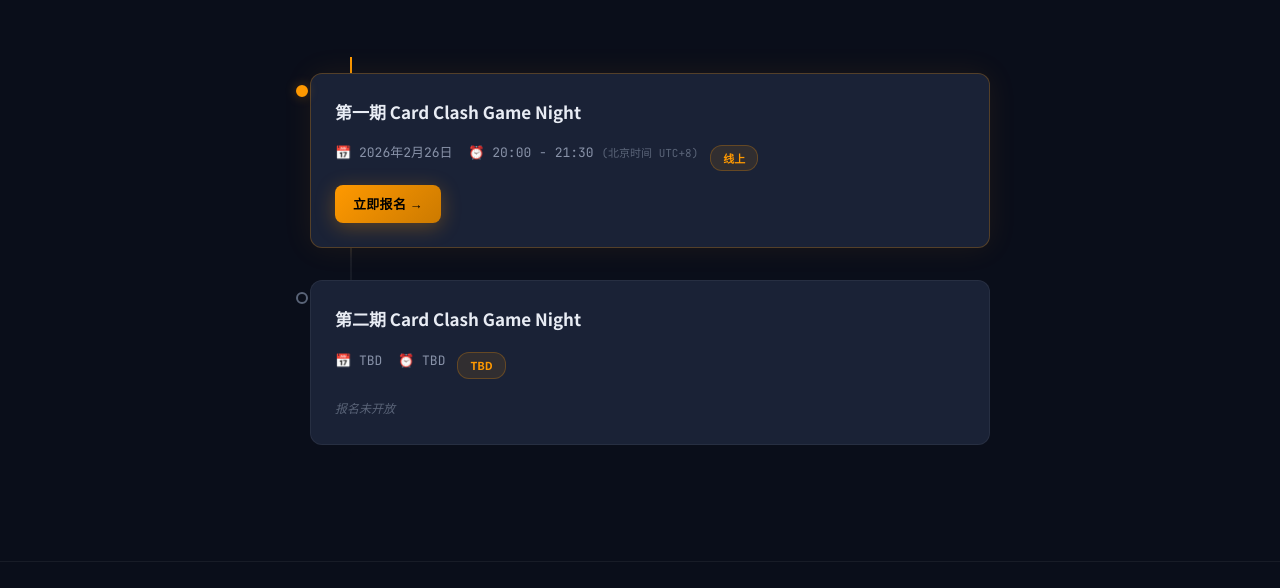
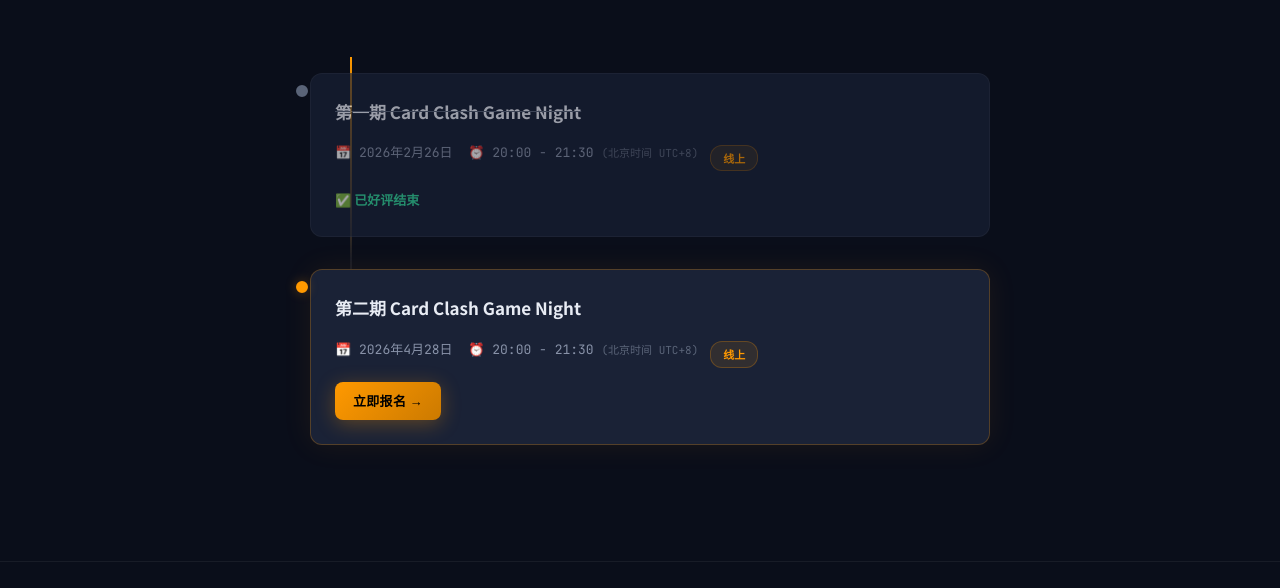
Before and after one commit to cnusergroup/ug-card-clash, a plain HTML site: page index.html in a window 1280 px wide. Shown: the part 2671-3259 px from the top of the page. Drawn offline with Linux system fonts and the light colour scheme; no server answers.

Commit message:
更新活动日程：第一期已结束，添加第二期 4/28 报名链接

```diff
--- a/events.js
+++ b/events.js
@@ -18,15 +18,16 @@
     date: "2026年2月26日",
     time: "20:00 - 21:30",
     type: "线上",
-    signupUrl: "https://ycncgf36nxp0.feishu.cn/share/base/form/shrcnBJmIfQC9YotxbJaaJP58xd",
-    active: true
+    signupUrl: "",
+    active: false,
+    finished: true
   },
   {
     title: "第二期 Card Clash Game Night",
-    date: "TBD",
-    time: "TBD",
-    type: "TBD",
-    signupUrl: "",
-    active: false
+    date: "2026年4月28日",
+    time: "20:00 - 21:30",
+    type: "线上",
+    signupUrl: "https://events.teams.microsoft.com/event/eaf149cc-0b21-43a6-96de-f7d6fb6fb80e@202230d0-e5b2-455b-9a54-44e6cbac435a",
+    active: true
   }
 ];
--- a/index.html
+++ b/index.html
@@ -341,17 +341,23 @@
           ? ` <span class="event-tz">(${ev.timezone || '北京时间 UTC+8'})</span>`
           : '';
         const timeStr = ev.time ? `&nbsp;&nbsp;⏰ ${ev.time}${tz}` : '';
+        let actionHtml;
+        if (ev.finished) {
+          actionHtml = '<span class="event-finished-tag">✅ 已好评结束</span>';
+        } else if (ev.signupUrl) {
+          actionHtml = `<a href="${ev.signupUrl}" target="_blank" rel="noopener" class="btn btn-primary btn-sm event-signup-btn">立即报名 →</a>`;
+        } else {
+          actionHtml = '<span class="event-signup-closed">报名未开放</span>';
+        }
         return `
-        <div class="timeline-item${ev.active ? ' active' : ''}">
+        <div class="timeline-item${ev.active ? ' active' : ''}${ev.finished ? ' finished' : ''}">
           <div class="timeline-content">
             <h3>${ev.title}</h3>
             <div class="event-meta-row">
               <span class="event-detail">📅 ${ev.date}${timeStr}</span>
               <span class="timeline-tag">${ev.type}</span>
             </div>
-            ${ev.signupUrl
-              ? `<a href="${ev.signupUrl}" target="_blank" rel="noopener" class="btn btn-primary btn-sm event-signup-btn">立即报名 →</a>`
-              : '<span class="event-signup-closed">报名未开放</span>'}
+            ${actionHtml}
           </div>
         </div>`;
       }).join('');
--- a/styles.css
+++ b/styles.css
@@ -660,6 +660,28 @@
   font-style: italic;
 }
 
+.event-finished-tag {
+  display: inline-block;
+  font-size: 13px;
+  color: var(--success);
+  font-weight: 600;
+}
+
+.timeline-item.finished::after {
+  border-color: var(--text-muted);
+  background: var(--text-muted);
+  box-shadow: none;
+}
+
+.timeline-item.finished .timeline-content {
+  opacity: 0.65;
+}
+
+.timeline-item.finished .timeline-content h3 {
+  text-decoration: line-through;
+  text-decoration-color: var(--text-muted);
+}
+
 .event-tz {
   font-size: 11px;
   color: var(--text-muted);
```
